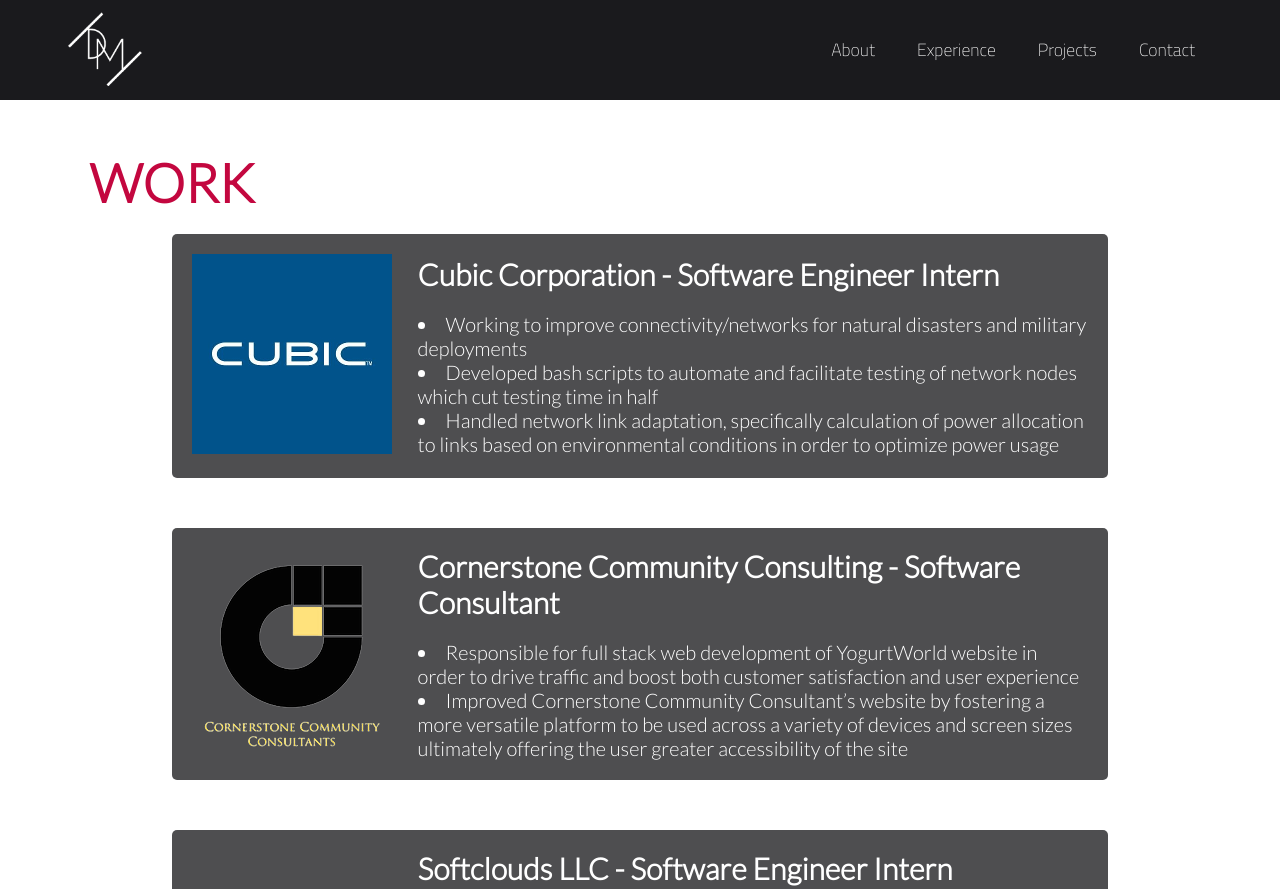
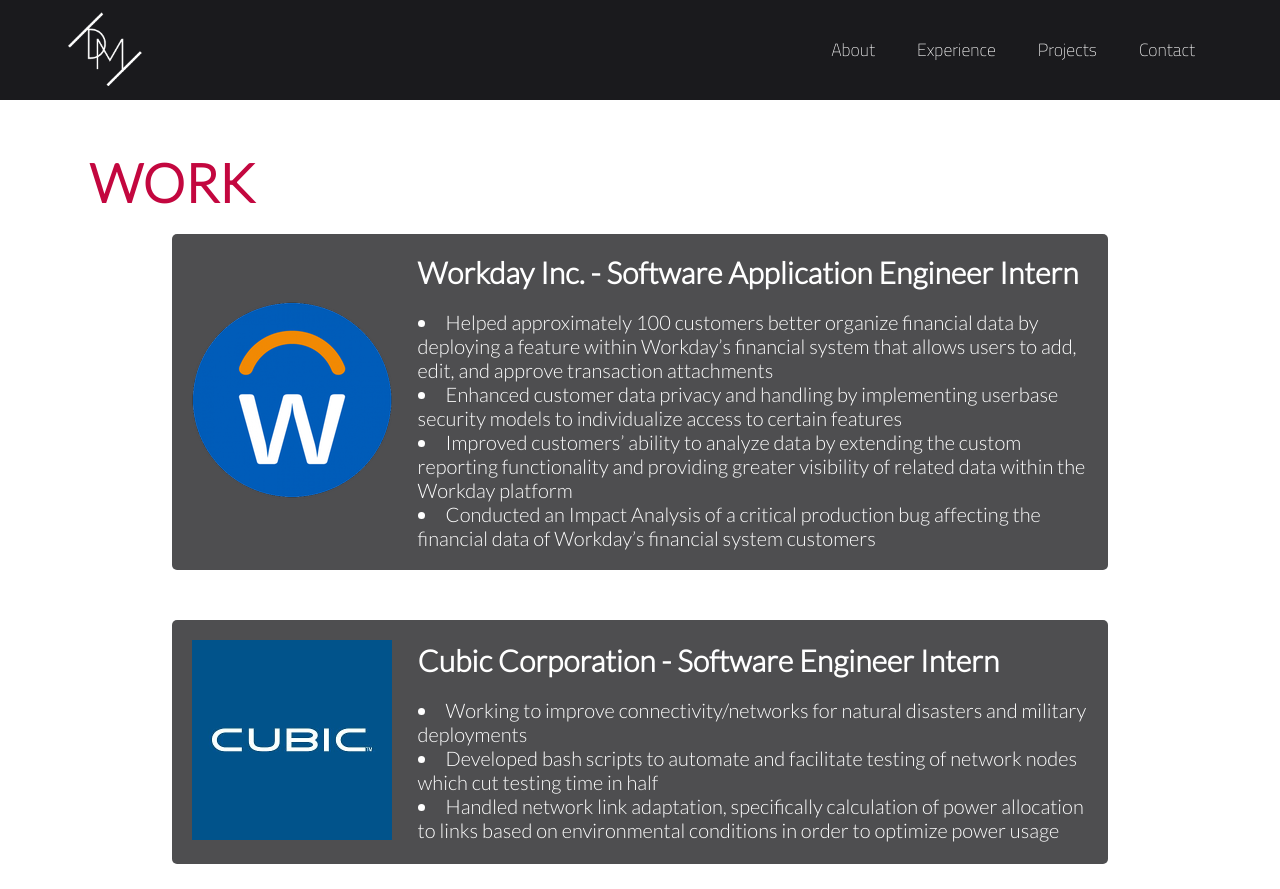
Before and after one commit to dillanmerchant/PortfolioWebsite, a plain HTML site: page experience.html in a window 1280 px wide. Shown: the top 889 px of the page. Drawn offline with Linux system fonts and the light colour scheme.

Commit message:
updates new grad

```diff
--- a/experience.html
+++ b/experience.html
@@ -136,6 +136,25 @@
       <h1>WORK</h1>
       <div class="work-container">
         <picture class="image-card">
+          <source media="(min-width:680px)" srcset="content/images/workday.png">
+          <img src="content/images/workday-smaller.png" alt="workday logo" style="width:auto;">
+        </picture>
+        <aside class="content-card">
+          <h2 class="content-title">Workday Inc. - Software Application Engineer Intern</h2>
+          <ul>
+            <li>Helped approximately 100 customers better organize financial data by deploying a feature within
+              Workday’s financial system that allows users to add, edit, and approve transaction attachments</li>
+            <li>Enhanced customer data privacy and handling by implementing userbase security models to individualize
+              access to certain features</li>
+            <li>Improved customers’ ability to analyze data by extending the custom reporting functionality and
+              providing greater visibility of related data within the Workday platform</li>
+            <li>Conducted an Impact Analysis of a critical production bug affecting the financial data of Workday’s
+              financial system customers</li>
+          </ul>
+        </aside>
+      </div>
+      <div class="work-container">
+        <picture class="image-card">
           <source media="(min-width:680px)" srcset="content/images/cubic.png">
           <img src="content/images/cubic-smaller.png" alt="cubic logo" style="width:auto;">
         </picture>
```
Also changed, not shown: about.html (+3 -3 lines), index.html (+1 -1 lines), content/images/workday-smaller.png (added), content/images/workday.png (added), 2 other files.
